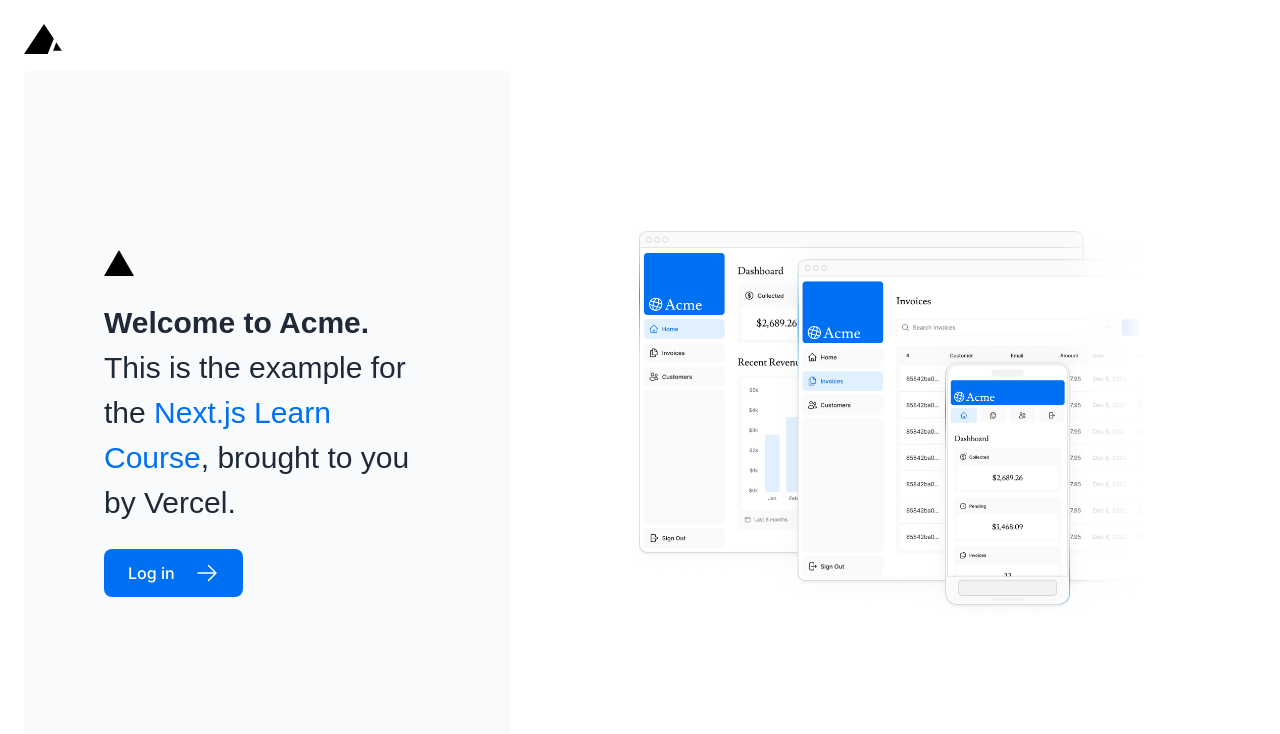
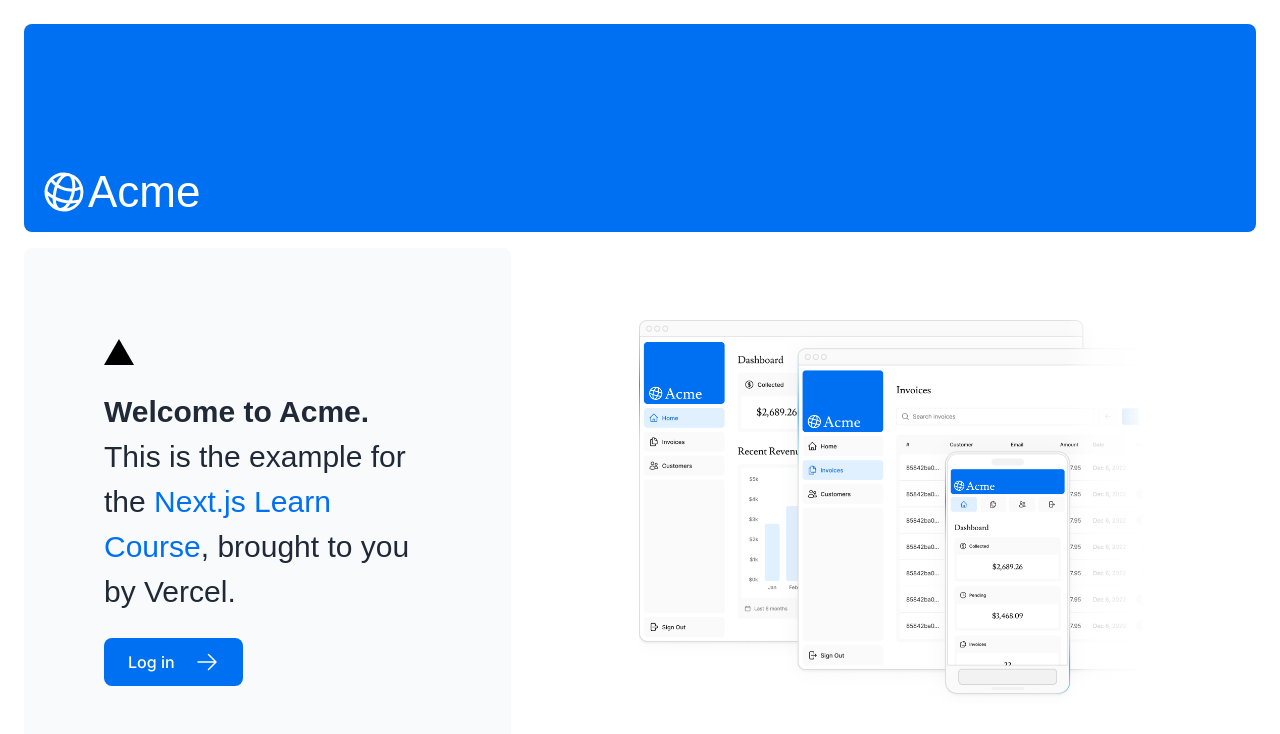
Before and after one commit to ravi4198/nextjs-dashboard, a Next.js app: page / in a window 1280 px wide. Shown: the top 734 px of the page. Built offline with nearby package versions, Linux system fonts and the light colour scheme; a web font is replaced by a local one.

Commit message:
style change in page.tsx

```diff
--- /dev/null
+++ b/app/dashboard/layout.tsx
@@ -0,0 +1,12 @@
+import SideNav from '@/app/ui/dashboard/sidenav';
+
+export default function Layout({ children }: { children: React.ReactNode }) {
+  return (
+    <div className="flex h-screen flex-col md:flex-row md:overflow-hidden">
+      <div className="w-full flex-none md:w-64">
+        <SideNav />
+      </div>
+      <div className="flex-grow p-6 md:overflow-y-auto md:p-12">{children}</div>
+    </div>
+  );
+}
--- a/app/page.tsx
+++ b/app/page.tsx
@@ -8,7 +8,7 @@
 export default function Page() {
   return (
     <main className="flex min-h-screen flex-col p-6">
-      <div className={styles.shape}>
+      <div className=/*{styles.shape}*/ "flex h-20 shrink-0 items-end rounded-lg bg-blue-500 p-4 md:h-52">
         <AcmeLogo />
       </div>
       <div className="mt-4 flex grow flex-col gap-4 md:flex-row">
```
